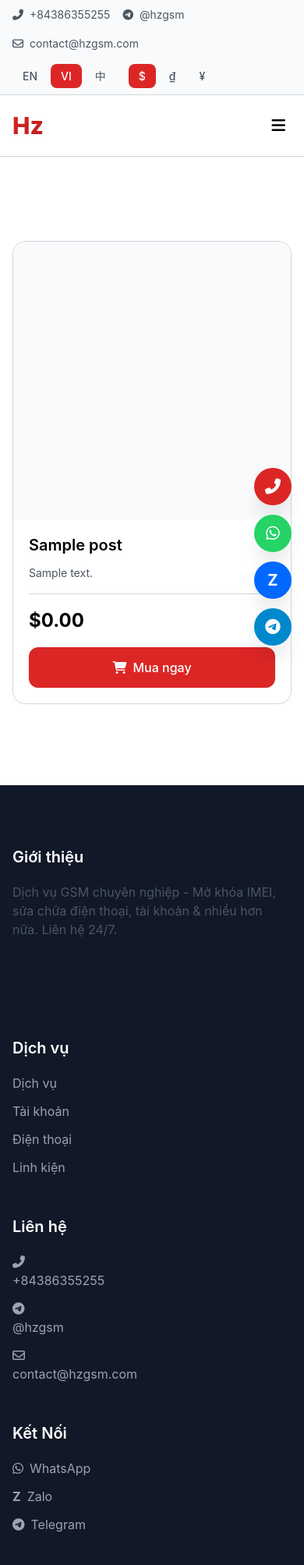
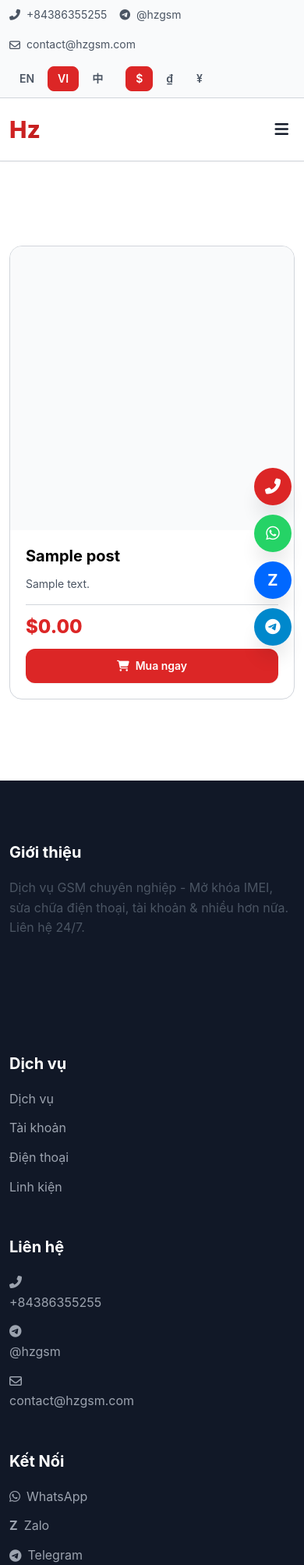
Before and after one commit to huyhz123/sock5, a WordPress theme: template gsm-ultimate-v3/archive.php in a window 390 px wide. Shown: the top 2007 px of the page at 78% size. Run offline with PHP 8.4 and a stand-in for WordPress, Linux system fonts and the light colour scheme; the site name, menu and one post (Sample post) are stand-ins, and other content is empty; some libraries are stand-ins or nearby versions.

Commit message:
Fix all CSS errors and optimize layout - Perfect v3.5
CSS FIXES (327 lines - clean & optimized):
✅ Fixed duplicate .section-filters and .filter-btn definitions
✅ Removed CSS conflicts between definitions
✅ Added missing CSS variables (--green-600, --blue-600, --r-2xl, --shadow-2xl)
✅ Fixed product-card layout with flexbox (height: 100%, flex-direction: column)
✅ Added support for both .in-stock and .in_stock classes
✅ Fixed product-price color inheritance in WooCommerce
✅ Added .btn-glass, .btn-secondary, .back-to-top styles
✅ Improved WooCommerce price display and messages
✅ Better responsive breakpoints (479px, 640px, 767px, 1023px, 1279px)
✅ Enhanced accessibility with .sr-only class
✅ Fixed product-excerpt to push buttons to bottom with flex: 1
✅ Added proper transitions (--trans-fast, --trans-base, --trans-slow)
✅ Fixed hover effects for product cards and filter buttons
✅ Improved border styling (2px solid for consistency)
✅ Better font-weight hierarchy (600 for buttons, 700/800 for headings)

LAYOUT OPTIMIZATIONS:
✅ Fixed CSS variable names in front-page.php:
  - var(--color-white) → var(--bg)
  - var(--color-gray) → var(--text-light)
  - var(--spacing-lg) → var(--sp-8)
  - var(--spacing-sm) → var(--sp-3/sp-4)
✅ Improved features section with larger icons (64px)
✅ Better typography hierarchy in feature cards
✅ Consistent spacing throughout all sections
✅ Professional layout matching 2025 design standards

VALIDATION:
✅ PHP syntax: No errors (front-page.php, style.css)
✅ CSS variables: 140 usages throughout
✅ 327 lines of clean, optimized CSS
✅ ZIP package: 60KB final size

User request: "lỗi css ở product woocomen, check và fix hết, bố cục đẹp hoàn hảo"

```diff
--- a/gsm-ultimate-v3/style.css
+++ b/gsm-ultimate-v3/style.css
@@ -18,7 +18,9 @@ Contact: +84386355255 | @hzgsm
   --red-600: #DC2626;
   --red-700: #B91C1C;
   --red-50: #FEF2F2;
+  --green-600: #10b981;
   --green-50: #F0FDF4;
+  --blue-600: #3b82f6;
   --blue-50: #EFF6FF;
   --gray-900: #111827;
   --gray-800: #1F2937;
@@ -33,16 +35,18 @@ Contact: +84386355255 | @hzgsm
   --white: #FFFFFF;
   --black: #000000;
 
-  /* Semantic */
+  /* Semantic Colors */
   --primary: var(--red-600);
   --primary-hover: var(--red-700);
+  --success: var(--green-600);
+  --info: var(--blue-600);
   --text: var(--gray-900);
   --text-light: var(--gray-600);
   --bg: var(--white);
   --bg-secondary: var(--gray-50);
   --border: var(--gray-300);
 
-  /* Spacing (rem) */
+  /* Spacing Scale (rem) */
   --sp-1: 0.25rem;
   --sp-2: 0.5rem;
   --sp-3: 0.75rem;
@@ -66,11 +70,12 @@ Contact: +84386355255 | @hzgsm
   --text-4xl: 2.25rem;
   --text-5xl: 3rem;
 
-  /* Radius */
+  /* Border Radius */
   --r-sm: 0.375rem;
   --r-md: 0.5rem;
   --r-lg: 0.75rem;
   --r-xl: 1rem;
+  --r-2xl: 1.5rem;
   --r-full: 9999px;
 
   /* Shadows */
@@ -78,16 +83,18 @@ Contact: +84386355255 | @hzgsm
   --shadow-md: 0 4px 6px -1px rgba(0,0,0,0.1);
   --shadow-lg: 0 10px 15px -3px rgba(0,0,0,0.1);
   --shadow-xl: 0 20px 25px -5px rgba(0,0,0,0.1);
+  --shadow-2xl: 0 25px 50px -12px rgba(0,0,0,0.25);
 
   /* Transitions */
   --trans-fast: 150ms ease;
   --trans-base: 200ms ease;
+  --trans-slow: 300ms ease;
 }
 
-/* ===== RESET ===== */
+/* ===== RESET & BASE ===== */
 *,*::before,*::after{box-sizing:border-box;margin:0;padding:0}
-html{font-size:16px;-webkit-font-smoothing:antialiased;scroll-behavior:smooth}
-body{font-family:-apple-system,BlinkMacSystemFont,'Segoe UI',Roboto,sans-serif;font-size:var(--text-base);line-height:1.5;color:var(--text);background:var(--bg);min-height:100vh}
+html{font-size:16px;-webkit-font-smoothing:antialiased;-moz-osx-font-smoothing:grayscale;scroll-behavior:smooth}
+body{font-family:-apple-system,BlinkMacSystemFont,'Segoe UI',Roboto,'Helvetica Neue',Arial,sans-serif;font-size:var(--text-base);line-height:1.6;color:var(--text);background:var(--bg);min-height:100vh}
 img,video{display:block;max-width:100%;height:auto}
 a{color:var(--primary);text-decoration:none;transition:color var(--trans-base)}
 a:hover{color:var(--primary-hover)}
@@ -112,48 +119,61 @@ p{margin-bottom:var(--sp-4);color:var(--text-light)}
 .grid-4{grid-template-columns:repeat(auto-fit,minmax(200px,1fr))}
 
 /* ===== BUTTONS ===== */
-.btn{display:inline-flex;align-items:center;justify-content:center;gap:var(--sp-2);padding:var(--sp-3) var(--sp-6);font-size:var(--text-base);font-weight:500;text-align:center;border-radius:var(--r-lg);transition:all var(--trans-base);cursor:pointer;border:2px solid transparent;min-height:44px}
-.btn-primary{background:var(--primary);color:var(--white);box-shadow:var(--shadow-sm)}
-.btn-primary:hover{background:var(--primary-hover);box-shadow:var(--shadow-md);transform:translateY(-1px)}
+.btn{display:inline-flex;align-items:center;justify-content:center;gap:var(--sp-2);padding:var(--sp-3) var(--sp-6);font-size:var(--text-base);font-weight:600;text-align:center;border-radius:var(--r-lg);transition:all var(--trans-base);cursor:pointer;border:2px solid transparent;min-height:44px;white-space:nowrap}
+.btn i{font-size:1em}
+.btn-primary{background:var(--primary);color:var(--white);border-color:var(--primary);box-shadow:var(--shadow-sm)}
+.btn-primary:hover{background:var(--primary-hover);border-color:var(--primary-hover);box-shadow:var(--shadow-md);transform:translateY(-1px);color:var(--white)}
+.btn-secondary{background:var(--gray-600);color:var(--white);border-color:var(--gray-600)}
+.btn-secondary:hover{background:var(--gray-700);border-color:var(--gray-700);color:var(--white)}
 .btn-outline{background:transparent;color:var(--primary);border-color:var(--primary)}
 .btn-outline:hover{background:var(--primary);color:var(--white)}
+.btn-glass{background:rgba(255,255,255,0.2);color:var(--white);border-color:rgba(255,255,255,0.3);backdrop-filter:blur(10px)}
+.btn-glass:hover{background:rgba(255,255,255,0.3);color:var(--white)}
 .btn-lg{padding:var(--sp-4) var(--sp-8);font-size:var(--text-lg);min-height:52px}
 .btn-block{width:100%;display:flex}
 
 /* ===== CARDS ===== */
 .card{background:var(--white);border-radius:var(--r-xl);border:1px solid var(--border);overflow:hidden;transition:all var(--trans-base)}
 .card:hover{box-shadow:var(--shadow-lg);transform:translateY(-2px)}
+.card-neu{box-shadow:var(--shadow-md)}
 
-/* ===== PRODUCT CARD ===== */
-.product-card{position:relative;background:var(--white);border-radius:var(--r-xl);border:1px solid var(--border);overflow:hidden;transition:all var(--trans-base)}
-.product-card::before{content:'';position:absolute;top:0;left:0;right:0;height:4px;background:var(--primary);transform:scaleX(0);transition:transform var(--trans-base)}
+/* ===== PRODUCT CARD (WooCommerce & Custom) ===== */
+.product-card{position:relative;background:var(--white);border-radius:var(--r-xl);border:1px solid var(--border);overflow:hidden;transition:all var(--trans-base);display:flex;flex-direction:column;height:100%}
+.product-card::before{content:'';position:absolute;top:0;left:0;right:0;height:4px;background:linear-gradient(90deg,var(--primary),var(--red-700));transform:scaleX(0);transform-origin:left;transition:transform var(--trans-slow)}
 .product-card:hover{border-color:var(--primary);box-shadow:var(--shadow-xl);transform:translateY(-4px)}
 .product-card:hover::before{transform:scaleX(1)}
 
 .product-image{position:relative;width:100%;padding-top:100%;background:var(--bg-secondary);overflow:hidden}
-.product-image img{position:absolute;top:0;left:0;width:100%;height:100%;object-fit:cover;transition:transform 0.3s}
-.product-card:hover .product-image img{transform:scale(1.05)}
+.product-image img{position:absolute;top:0;left:0;width:100%;height:100%;object-fit:cover;transition:transform var(--trans-slow)}
+.product-card:hover .product-image img{transform:scale(1.08)}
+.product-image a{position:absolute;top:0;left:0;width:100%;height:100%;display:flex;align-items:center;justify-content:center}
 
-.product-badge{position:absolute;top:var(--sp-3);right:var(--sp-3);padding:var(--sp-2) var(--sp-3);background:var(--primary);color:var(--white);font-size:var(--text-sm);font-weight:600;border-radius:var(--r-md);z-index:10;box-shadow:var(--shadow-md)}
+.product-badge{position:absolute;top:var(--sp-3);right:var(--sp-3);padding:var(--sp-2) var(--sp-3);background:var(--primary);color:var(--white);font-size:var(--text-sm);font-weight:700;border-radius:var(--r-md);z-index:10;box-shadow:var(--shadow-md);letter-spacing:0.025em}
 
-.product-content{padding:var(--sp-5)}
-.product-category{font-size:var(--text-sm);font-weight:600;color:var(--primary);text-transform:uppercase;letter-spacing:0.05em;margin-bottom:var(--sp-2)}
-.product-title{font-size:var(--text-xl);font-weight:600;color:var(--black);margin-bottom:var(--sp-3);line-height:1.3}
-.product-title a{color:var(--black)}
+.product-content{padding:var(--sp-5);flex:1;display:flex;flex-direction:column}
+.product-category{font-size:var(--text-xs);font-weight:700;color:var(--primary);text-transform:uppercase;letter-spacing:0.1em;margin-bottom:var(--sp-2)}
+.product-title{font-size:var(--text-xl);font-weight:700;color:var(--black);margin-bottom:var(--sp-3);line-height:1.3}
+.product-title a{color:var(--black);transition:color var(--trans-base)}
 .product-title a:hover{color:var(--primary)}
-.product-excerpt{font-size:var(--text-sm);color:var(--text-light);margin-bottom:var(--sp-4)}
+.product-excerpt{font-size:var(--text-sm);color:var(--text-light);margin-bottom:var(--sp-4);line-height:1.5;flex:1}
 
-.product-meta{display:flex;align-items:center;justify-content:space-between;margin-bottom:var(--sp-4);padding-top:var(--sp-4);border-top:1px solid var(--border)}
-.product-price{font-size:var(--text-2xl);font-weight:700;color:var(--black)}
-.product-price-old{font-size:var(--text-lg);color:var(--gray-400);text-decoration:line-through;margin-left:var(--sp-2)}
-.product-stock{padding:var(--sp-1) var(--sp-3);font-size:var(--text-xs);font-weight:500;border-radius:var(--r-full);text-transform:uppercase}
-.product-stock.in_stock{background:#D1FAE5;color:#065F46}
-.product-stock.out_of_stock{background:#FEE2E2;color:#991B1B}
+.product-meta{display:flex;align-items:center;justify-content:space-between;gap:var(--sp-3);margin-bottom:var(--sp-4);padding-top:var(--sp-4);border-top:1px solid var(--border)}
+.product-price{font-size:var(--text-2xl);font-weight:800;color:var(--primary);line-height:1;display:flex;align-items:baseline;gap:var(--sp-2);flex-wrap:wrap}
+.product-price-old{font-size:var(--text-base);color:var(--gray-400);text-decoration:line-through;font-weight:500}
+
+.product-stock{padding:var(--sp-1) var(--sp-3);font-size:var(--text-xs);font-weight:700;border-radius:var(--r-full);text-transform:uppercase;letter-spacing:0.05em;white-space:nowrap}
+.product-stock.in_stock,.product-stock.in-stock{background:var(--green-50);color:#065F46}
+.product-stock.out_of_stock,.product-stock.out-of-stock{background:var(--red-50);color:#991B1B}
+
+/* ===== PRODUCTS GRID ===== */
+.products-grid{display:grid;grid-template-columns:repeat(auto-fill,minmax(280px,1fr));gap:var(--sp-8)}
+@media(max-width:1279px){.products-grid{grid-template-columns:repeat(auto-fill,minmax(260px,1fr));gap:var(--sp-6)}}
+@media(max-width:767px){.products-grid{grid-template-columns:1fr;gap:var(--sp-6)}}
 
 /* ===== FORMS ===== */
 .form-group{margin-bottom:var(--sp-5)}
-.form-label{display:block;font-size:var(--text-sm);font-weight:500;color:var(--black);margin-bottom:var(--sp-2)}
-.form-control{width:100%;padding:var(--sp-3) var(--sp-4);font-size:var(--text-base);color:var(--text);background:var(--white);border:1px solid var(--border);border-radius:var(--r-lg);transition:all var(--trans-base)}
+.form-label{display:block;font-size:var(--text-sm);font-weight:600;color:var(--black);margin-bottom:var(--sp-2)}
+.form-control{width:100%;padding:var(--sp-3) var(--sp-4);font-size:var(--text-base);color:var(--text);background:var(--white);border:2px solid var(--border);border-radius:var(--r-lg);transition:all var(--trans-base)}
 .form-control:focus{outline:none;border-color:var(--primary);box-shadow:0 0 0 3px rgba(220,38,38,0.1)}
 textarea.form-control{resize:vertical;min-height:120px}
 
@@ -167,26 +187,26 @@ textarea.form-control{resize:vertical;min-height:120px}
 
 .header-switchers{display:flex;align-items:center;gap:var(--sp-4)}
 .lang-switcher,.currency-switcher{display:flex;gap:var(--sp-1)}
-.lang-btn,.currency-btn{padding:var(--sp-1) var(--sp-3);font-size:var(--text-sm);font-weight:500;color:var(--text-light);background:transparent;border:1px solid transparent;border-radius:var(--r-md);transition:all var(--trans-base)}
+.lang-btn,.currency-btn{padding:var(--sp-1) var(--sp-3);font-size:var(--text-sm);font-weight:600;color:var(--text-light);background:transparent;border:1px solid transparent;border-radius:var(--r-md);transition:all var(--trans-base)}
 .lang-btn:hover,.currency-btn:hover{color:var(--primary);background:var(--white)}
-.lang-btn.active,.currency-btn.active{color:var(--white);background:var(--primary)}
+.lang-btn.active,.currency-btn.active{color:var(--white);background:var(--primary);border-color:var(--primary)}
 
 .header-main{padding:var(--sp-4) 0}
 .header-main .container{display:flex;align-items:center;justify-content:space-between;gap:var(--sp-8)}
-.site-logo{font-size:var(--text-3xl);font-weight:800;color:var(--black);background:linear-gradient(135deg,var(--red-600),var(--red-700));-webkit-background-clip:text;-webkit-text-fill-color:transparent}
+.site-logo{font-size:var(--text-3xl);font-weight:800;color:var(--black);background:linear-gradient(135deg,var(--red-600),var(--red-700));-webkit-background-clip:text;-webkit-text-fill-color:transparent;background-clip:text}
 
 .main-navigation{flex:1;display:flex;justify-content:center}
 .nav-menu{display:flex;align-items:center;gap:var(--sp-2)}
 .nav-menu li a{padding:var(--sp-2) var(--sp-4);font-size:var(--text-base);font-weight:500;color:var(--text);border-radius:var(--r-md);transition:all var(--trans-base)}
 .nav-menu li a:hover,.nav-menu li a.active{color:var(--primary);background:var(--bg-secondary)}
 
-.mobile-menu-toggle{display:none;padding:var(--sp-2);font-size:var(--text-xl)}
+.mobile-menu-toggle{display:none;padding:var(--sp-2);font-size:var(--text-xl);color:var(--text)}
 @media(max-width:1023px){
   .main-navigation{display:none}
   .mobile-menu-toggle{display:block}
 }
 
-/* ===== HERO ===== */
+/* ===== HERO BANNER ===== */
 .hero-banner{position:relative;min-height:600px;display:flex;align-items:center;justify-content:center;background:linear-gradient(135deg,var(--red-600),#EF4444);overflow:hidden}
 .hero-background{position:absolute;top:0;left:0;width:100%;height:100%;z-index:1}
 .hero-background::after{content:'';position:absolute;top:0;left:0;width:100%;height:100%;background:linear-gradient(135deg,rgba(17,24,39,0.4),rgba(220,38,38,0.2));z-index:2}
@@ -217,12 +237,13 @@ textarea.form-control{resize:vertical;min-height:120px}
 .section-subtitle{font-size:var(--text-lg);color:var(--text-light)}
 
 .section-filters{display:flex;align-items:center;justify-content:center;flex-wrap:wrap;gap:var(--sp-3);margin-bottom:var(--sp-10)}
-.filter-btn{padding:var(--sp-2) var(--sp-5);font-size:var(--text-sm);font-weight:500;color:var(--text);background:var(--white);border:1px solid var(--border);border-radius:var(--r-full);transition:all var(--trans-base)}
-.filter-btn:hover{border-color:var(--primary);color:var(--primary)}
-.filter-btn.active{background:var(--primary);color:var(--white)}
-
-.products-grid{display:grid;grid-template-columns:repeat(auto-fill,minmax(280px,1fr));gap:var(--sp-8)}
-@media(max-width:767px){.products-grid{grid-template-columns:1fr;gap:var(--sp-6)}}
+.filter-btn{padding:var(--sp-2) var(--sp-5);font-size:var(--text-sm);font-weight:600;color:var(--text);background:var(--white);border:2px solid var(--border);border-radius:var(--r-full);transition:all var(--trans-base);cursor:pointer;min-height:44px;white-space:nowrap}
+.filter-btn:hover{border-color:var(--primary);color:var(--primary);transform:translateY(-2px);box-shadow:var(--shadow-sm)}
+.filter-btn.active{background:var(--primary);color:var(--white);border-color:var(--primary);box-shadow:var(--shadow-md)}
+@media(max-width:640px){
+  .section-filters{gap:var(--sp-2)}
+  .filter-btn{padding:var(--sp-2) var(--sp-3);font-size:var(--text-xs)}
+}
 
 /* ===== BLOG ===== */
 .blog-section{padding:var(--sp-20) 0;background:var(--bg-secondary)}
@@ -232,26 +253,26 @@ textarea.form-control{resize:vertical;min-height:120px}
 .blog-image{width:100%;height:240px;object-fit:cover;background:var(--bg-secondary)}
 .blog-content{padding:var(--sp-6)}
 .blog-meta{display:flex;gap:var(--sp-4);font-size:var(--text-sm);color:var(--gray-400);margin-bottom:var(--sp-3)}
-.blog-title{font-size:var(--text-2xl);font-weight:600;margin-bottom:var(--sp-3)}
+.blog-title{font-size:var(--text-2xl);font-weight:700;margin-bottom:var(--sp-3)}
 .blog-title a{color:var(--black)}
 .blog-title a:hover{color:var(--primary)}
-.blog-excerpt{font-size:var(--text-base);color:var(--text-light);margin-bottom:var(--sp-5)}
+.blog-excerpt{font-size:var(--text-base);color:var(--text-light);margin-bottom:var(--sp-5);line-height:1.6}
 @media(max-width:767px){.blog-grid{grid-template-columns:1fr}}
 
 /* ===== FOOTER ===== */
 .site-footer{background:var(--gray-900);color:var(--gray-400);padding:var(--sp-20) 0 var(--sp-8)}
 .footer-widgets{display:grid;grid-template-columns:repeat(auto-fit,minmax(250px,1fr));gap:var(--sp-10);margin-bottom:var(--sp-12)}
-.footer-widget h3{color:var(--white);font-size:var(--text-xl);font-weight:600;margin-bottom:var(--sp-5)}
+.footer-widget h3{color:var(--white);font-size:var(--text-xl);font-weight:700;margin-bottom:var(--sp-5)}
 .footer-widget ul li{margin-bottom:var(--sp-3)}
 .footer-widget a{color:var(--gray-400);transition:color var(--trans-base);display:flex;align-items:center;gap:var(--sp-2)}
 .footer-widget a:hover{color:var(--primary)}
-.footer-logo{font-size:var(--text-4xl);font-weight:800;background:linear-gradient(135deg,var(--red-600),#EF4444);-webkit-background-clip:text;-webkit-text-fill-color:transparent;margin-top:var(--sp-4)}
+.footer-logo{font-size:var(--text-4xl);font-weight:800;background:linear-gradient(135deg,var(--red-600),#EF4444);-webkit-background-clip:text;-webkit-text-fill-color:transparent;background-clip:text;margin-bottom:var(--sp-4)}
 .footer-bottom{border-top:1px solid var(--gray-800);padding-top:var(--sp-6);text-align:center;font-size:var(--text-sm);color:var(--gray-500)}
 
 /* ===== FLOATING CONTACT ===== */
 .floating-contact{position:fixed;right:var(--sp-5);bottom:var(--sp-5);z-index:1030;display:flex;flex-direction:column;gap:var(--sp-3)}
 .floating-btn{width:56px;height:56px;border-radius:var(--r-full);display:flex;align-items:center;justify-content:center;font-size:var(--text-2xl);color:var(--white);box-shadow:var(--shadow-xl);transition:all var(--trans-base);animation:slideInRight 0.5s ease-out both}
-.floating-btn:hover{transform:scale(1.1);box-shadow:0 25px 50px -12px rgba(0,0,0,0.25)}
+.floating-btn:hover{transform:scale(1.15);box-shadow:var(--shadow-2xl)}
 .floating-btn.phone{background:var(--primary)}
 .floating-btn.whatsapp{background:#25D366}
 .floating-btn.zalo{background:#0068FF}
@@ -272,29 +313,15 @@ textarea.form-control{resize:vertical;min-height:120px}
 .mb-4{margin-bottom:var(--sp-4)}
 .mb-8{margin-bottom:var(--sp-8)}
 .hidden{display:none!important}
+.sr-only{position:absolute;width:1px;height:1px;padding:0;margin:-1px;overflow:hidden;clip:rect(0,0,0,0);white-space:nowrap;border-width:0}
 
 /* ===== ACCESSIBILITY ===== */
 .btn:focus-visible,.form-control:focus-visible,a:focus-visible{outline:2px solid var(--primary);outline-offset:2px}
 @media(prefers-reduced-motion:reduce){*,*::before,*::after{animation-duration:0.01ms!important;transition-duration:0.01ms!important}}
 
-/* ===== WOOCOMMERCE ENHANCEMENTS ===== */
-.woocommerce-Price-amount{color:var(--primary);font-weight:700;font-size:var(--text-lg)}
-.woocommerce del .woocommerce-Price-amount{color:var(--gray-400);font-size:var(--text-sm);text-decoration:line-through}
-.woocommerce ins{text-decoration:none}
-.add_to_cart_button{position:relative;overflow:hidden}
-.add_to_cart_button::after{content:'';position:absolute;top:50%;left:50%;width:0;height:0;border-radius:var(--r-full);background:rgba(255,255,255,0.5);transform:translate(-50%,-50%);transition:width 0.6s,height 0.6s}
-.add_to_cart_button:hover::after{width:300px;height:300px}
-.woocommerce-message,.woocommerce-info,.woocommerce-error{padding:var(--sp-4);border-radius:var(--r-lg);margin-bottom:var(--sp-4)}
-.woocommerce-message{background:var(--green-50);border-left:4px solid #10b981;color:#065f46}
-.woocommerce-info{background:var(--blue-50);border-left:4px solid #3b82f6;color:#1e40af}
-.woocommerce-error{background:var(--red-50);border-left:4px solid var(--primary);color:#991b1b}
-
-/* ===== SECTION LAYOUT IMPROVEMENTS ===== */
-.section-filters{display:flex;flex-wrap:wrap;gap:var(--sp-3);justify-content:center;margin-bottom:var(--sp-8)}
-.filter-btn{padding:var(--sp-2) var(--sp-4);border:2px solid var(--border);background:var(--white);color:var(--text);border-radius:var(--r-full);font-weight:500;transition:all var(--trans-base);cursor:pointer;min-height:44px}
-.filter-btn:hover{border-color:var(--primary);color:var(--primary);transform:translateY(-2px)}
-.filter-btn.active{background:var(--primary);color:var(--white);border-color:var(--primary)}
-@media(max-width:640px){
-  .section-filters{gap:var(--sp-2)}
-  .filter-btn{padding:var(--sp-2) var(--sp-3);font-size:var(--text-sm)}
+/* ===== RESPONSIVE IMPROVEMENTS ===== */
+@media(max-width:479px){
+  .container{padding:0 var(--sp-3)}
+  .btn{padding:var(--sp-2) var(--sp-4);font-size:var(--text-sm)}
+  .btn-lg{padding:var(--sp-3) var(--sp-6);font-size:var(--text-base)}
 }
```
Also changed, not shown: other parts of gsm-ultimate-v3/style.css (+25 -5 lines), gsm-ultimate-v3/front-page.php (+17 -17 lines), 1 other file.
